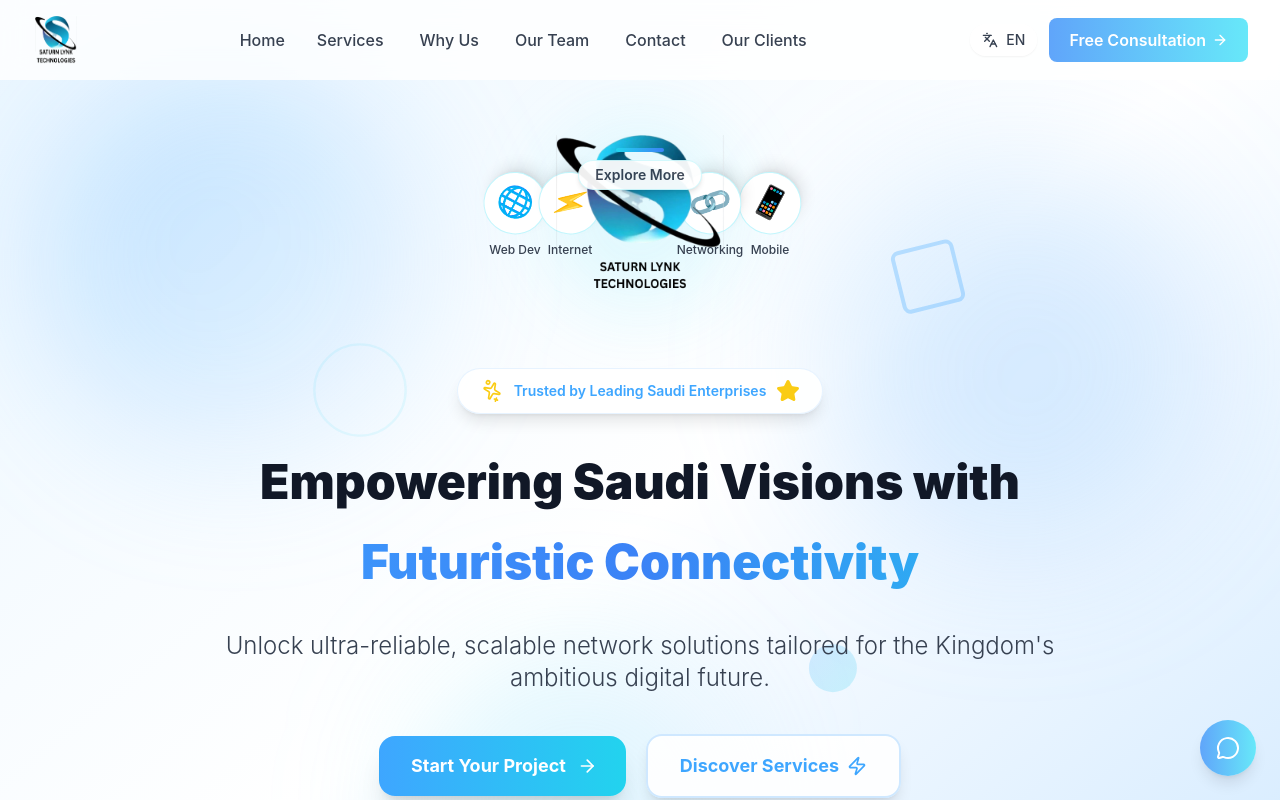
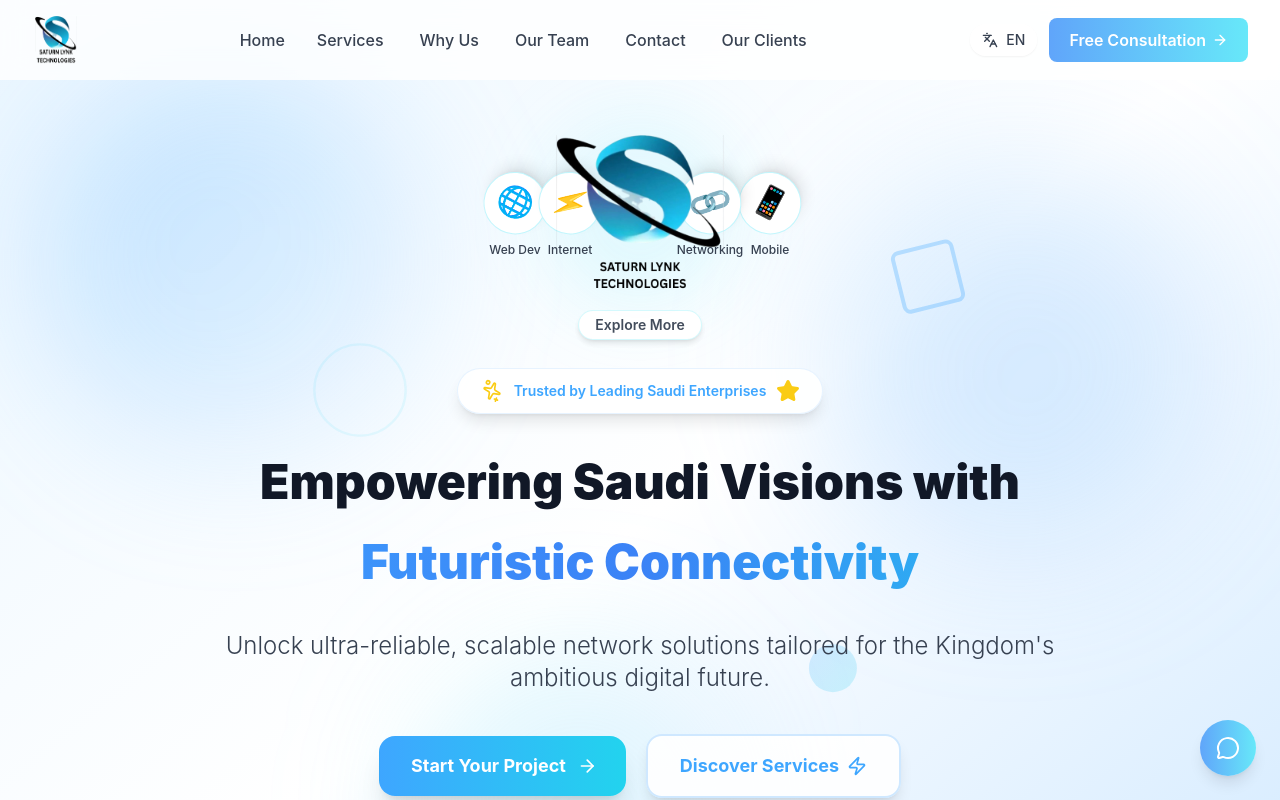
Before and after one commit to sod3/Saturn-Lynk, a React (Create React App) app: page / in a window 1280 px wide. Shown: the top 800 px of the page. Built offline with nearby package versions, Linux system fonts and the light colour scheme.

Commit message:
herochange

```diff
--- a/src/components/Hero.js
+++ b/src/components/Hero.js
@@ -184,7 +184,7 @@ export const Hero = ({ setShowQuoteForm, scrollToSection, t, lang }) => {
   initial={{ opacity: 0, x: 20 }}
   animate={{ opacity: 1, x: 0 }}
   transition={{ delay: 1.4, duration: 0.6 }}
-  style={{ x: 170, y: 20 }} // branch position (right side)
+  style={{ x: 170, y: 170 }} // branch position (right side)
   onClick={() => (window.location.href = "/all-services")}
   whileHover={{
     scale: 1.15,
@@ -194,7 +194,7 @@ export const Hero = ({ setShowQuoteForm, scrollToSection, t, lang }) => {
 >
   {/* Branch line */}
   <motion.div
-    className="w-12 h-1 bg-gradient-to-r from-cyan-400 to-blue-500 rounded-full"
+    className="w-12 h-1 rounded-full"
     animate={{ width: [40, 55, 40] }}
     transition={{ duration: 4, repeat: Infinity, ease: "easeInOut" }}
   />
```
